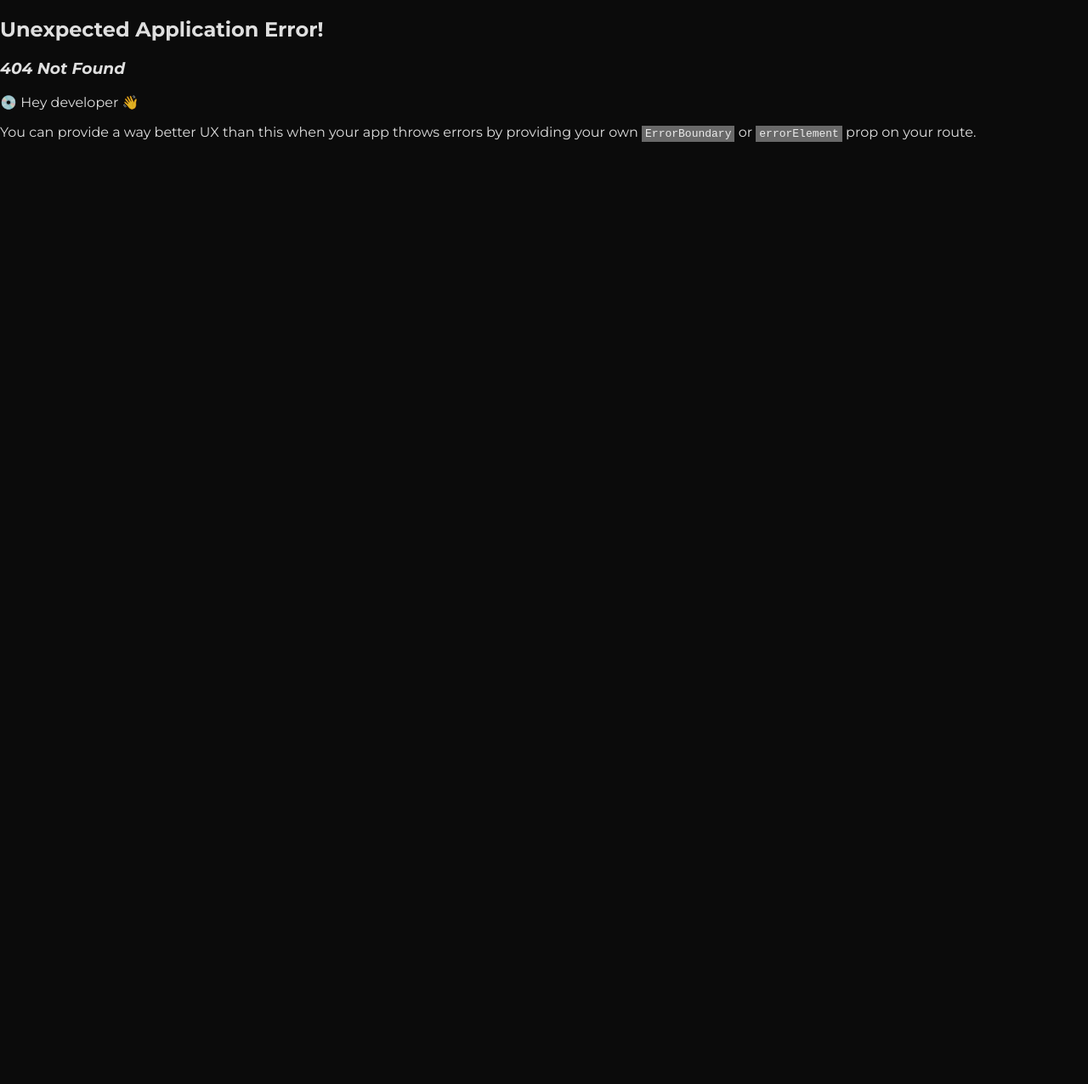
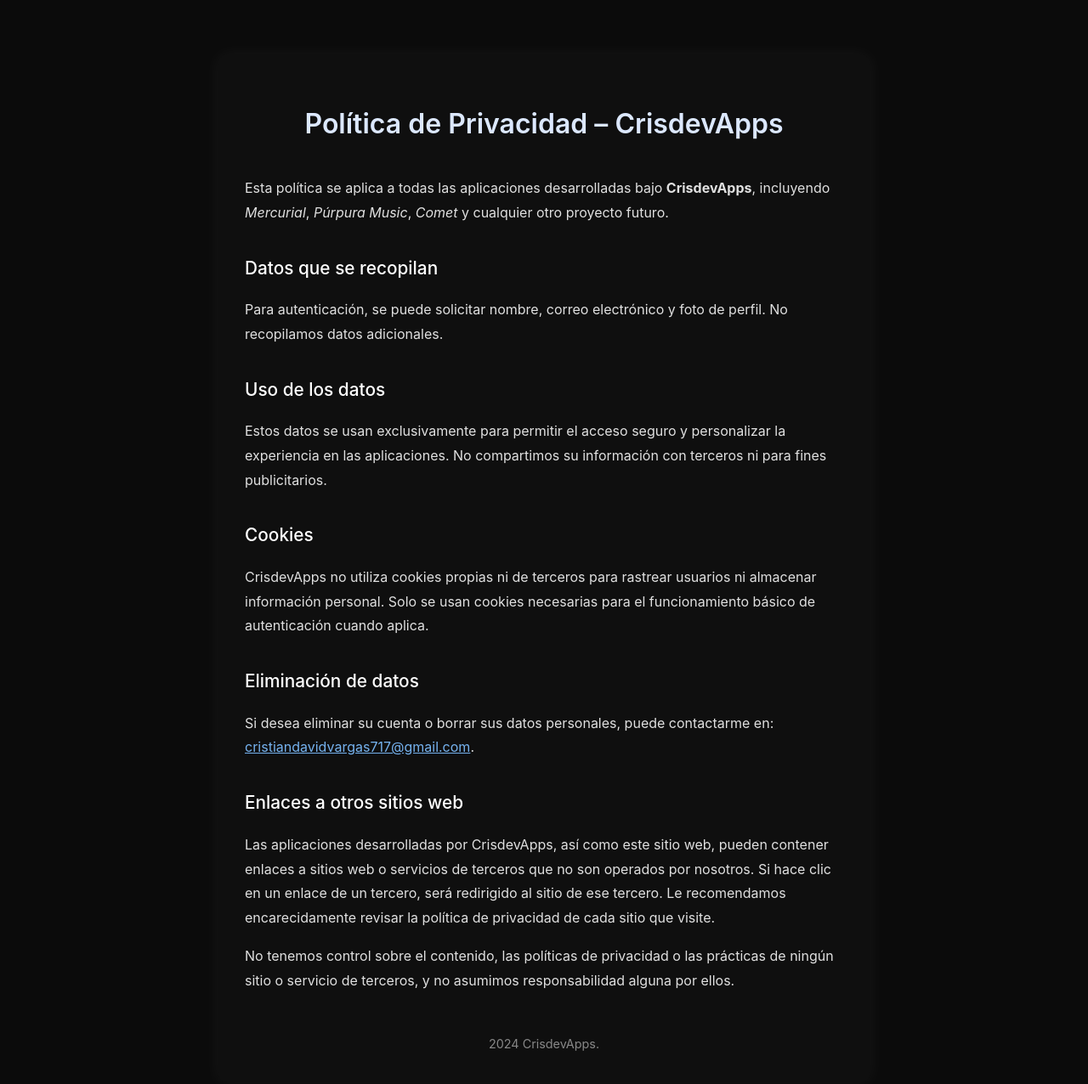
Before and after one commit to CrisD314159/portfolio, a React (Vite) app: page /privacy-policy in a window 1280 px wide. Before the commit this address had no page. Shown: the top 1276 px of the page at 85% size. Before the commit the page ends 820 px from the top, so only its background shows below. Built offline with nearby package versions, Linux system fonts and the light colour scheme.

Commit message:
Added Privacy Policy for all developed apps

```diff
--- a/src/components/footer/Footer.tsx
+++ b/src/components/footer/Footer.tsx
@@ -2,7 +2,7 @@
 export default function Footer() {
   return (
     <footer className="footerContainer">
-      <h1 className="footerTitle">Created by Crisdev</h1>
+      <h1 className="footerTitle">Created by Crisdev. <a className='footerTitle' style={{textDecoration:'underline'}} href='/privacy-policy'>Privacy Policy</a></h1>
     </footer>
   )
 
--- a/src/main.tsx
+++ b/src/main.tsx
@@ -3,12 +3,17 @@
 import App from './App.tsx'
 import './index.css'
 import { createBrowserRouter, RouterProvider } from 'react-router-dom'
+import PrivacyPolicy from './pages/PrivacyPolicy.tsx'
 
 
 const router = createBrowserRouter([
   {
     path:'/',
     element: <App/>
+  },
+  {
+    path:'/privacy-policy',
+    element:<PrivacyPolicy/>
   }
 ])
 
--- /dev/null
+++ b/src/pages/PrivacyPolicy.tsx
@@ -0,0 +1,60 @@
+
+import './privacyPolicy.css';
+
+export default function PrivacyPolicy() {
+  return (
+    <>
+      <header>
+        <title>Política de Privacidad – CrisdevApps</title>
+      </header>
+      <main className="privacy-dark-container">
+        <h1 className="privacy-dark-title">Política de Privacidad – CrisdevApps</h1>
+        <section className="privacy-dark-content">
+          <p>
+            Esta política se aplica a todas las aplicaciones desarrolladas bajo <strong>CrisdevApps</strong>, incluyendo <em>Mercurial</em>, <em>Púrpura Music</em>, <em>Comet</em> y cualquier otro proyecto futuro.
+          </p>
+
+          <h2>Datos que se recopilan</h2>
+          <p>
+            Para autenticación, se puede solicitar nombre, correo electrónico y foto de perfil. No recopilamos datos adicionales.
+          </p>
+
+          <h2>Uso de los datos</h2>
+          <p>
+            Estos datos se usan exclusivamente para permitir el acceso seguro y personalizar la experiencia en las aplicaciones.
+            No compartimos su información con terceros ni para fines publicitarios.
+          </p>
+
+          <h2>Cookies</h2>
+          <p>
+            CrisdevApps no utiliza cookies propias ni de terceros para rastrear usuarios ni almacenar información personal.
+            Solo se usan cookies necesarias para el funcionamiento básico de autenticación cuando aplica.
+          </p>
+
+          <h2>Eliminación de datos</h2>
+          <p>
+            Si desea eliminar su cuenta o borrar sus datos personales, puede contactarme en:
+            <br />
+            <a href="mailto:cristiandavidvargas717@gmail.com">
+              cristiandavidvargas717@gmail.com
+            </a>.
+          </p>
+
+          <h2>Enlaces a otros sitios web</h2>
+          <p>
+            Las aplicaciones desarrolladas por CrisdevApps, así como este sitio web, pueden contener enlaces a sitios web o servicios de terceros que no son operados por nosotros.
+            Si hace clic en un enlace de un tercero, será redirigido al sitio de ese tercero.
+            Le recomendamos encarecidamente revisar la política de privacidad de cada sitio que visite.
+          </p>
+          <p>
+            No tenemos control sobre el contenido, las políticas de privacidad o las prácticas de ningún sitio o servicio de terceros, y no asumimos responsabilidad alguna por ellos.
+          </p>
+
+          <footer className="privacy-dark-footer">
+            {new Date().getFullYear()} CrisdevApps.
+          </footer>
+        </section>
+      </main>
+    </>
+  );
+}
--- /dev/null
+++ b/src/pages/privacyPolicy.css
@@ -0,0 +1,46 @@
+/* Modo oscuro */
+
+.privacy-dark-container {
+  background-color: #0f0f0f;
+  color: #e0e0e0;
+  max-width: 768px;
+  margin: 4rem auto;
+  padding: 2rem;
+  font-family: 'Inter', sans-serif;
+  line-height: 1.8;
+  border-radius: 12px;
+  box-shadow: 0 0 20px rgba(255, 255, 255, 0.05);
+}
+
+.privacy-dark-title {
+  font-size: 2rem;
+  text-align: center;
+  font-weight: 600;
+  margin-bottom: 2rem;
+  color: #dce8ff;
+}
+
+.privacy-dark-content h2 {
+  font-size: 1.3rem;
+  margin-top: 2rem;
+  margin-bottom: 0.5rem;
+  font-weight: 500;
+  color: #ffffff;
+}
+
+.privacy-dark-content p {
+  margin-bottom: 1rem;
+}
+
+.privacy-dark-content a {
+  color: #76b3f0;
+  text-decoration: underline;
+  word-break: break-word;
+}
+
+.privacy-dark-footer {
+  margin-top: 3rem;
+  text-align: center;
+  font-size: 0.9rem;
+  color: #888;
+}
```
